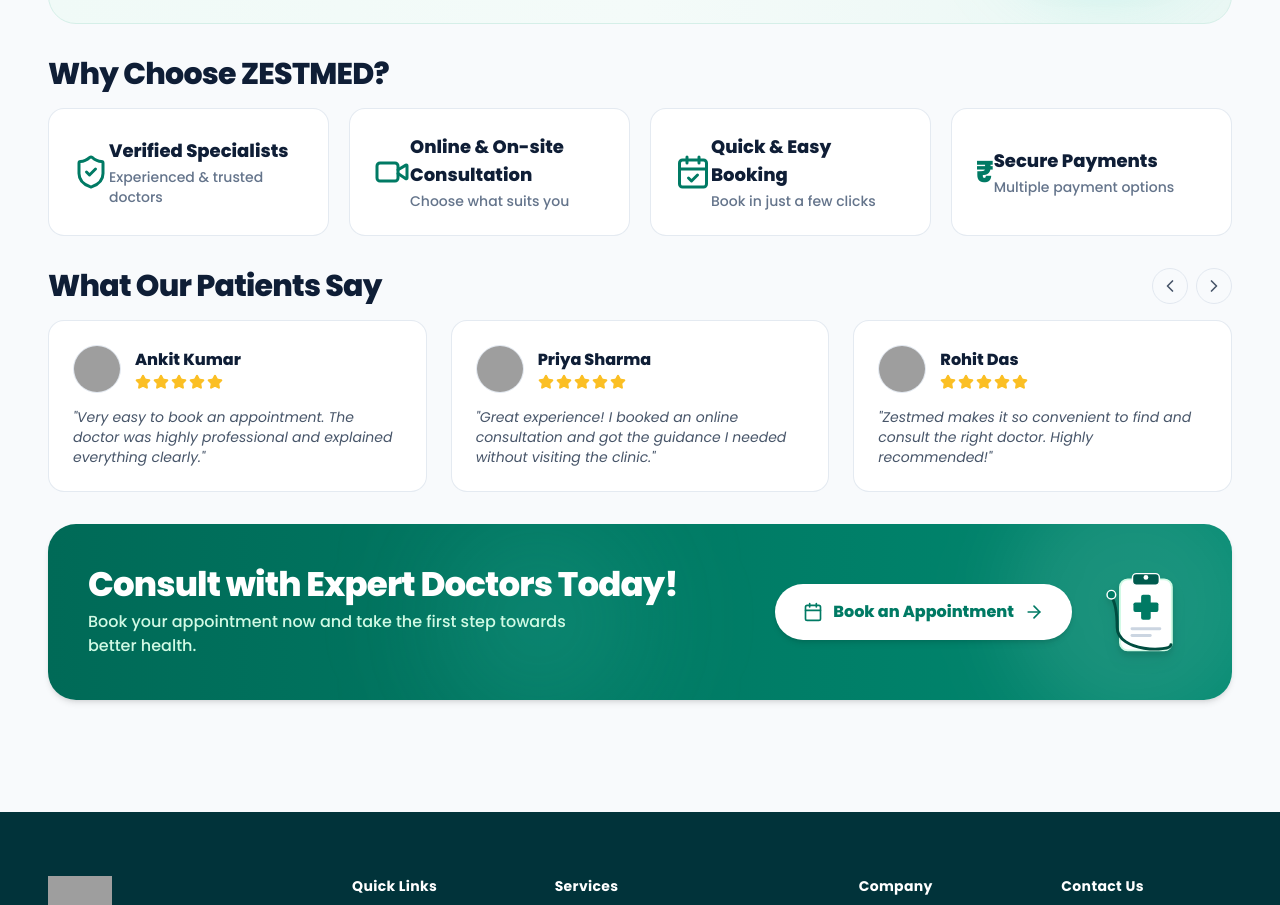
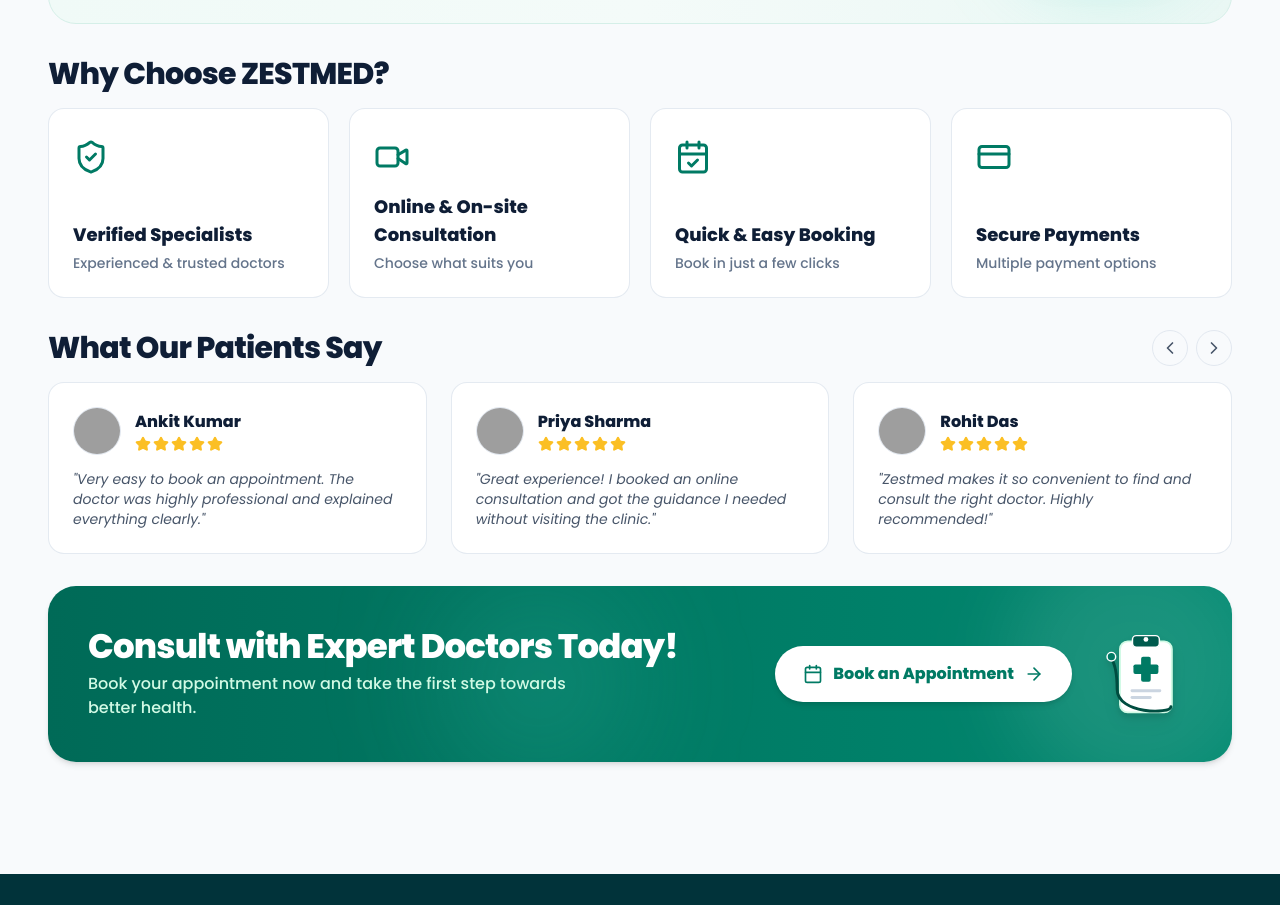
Before and after one commit to Ajayendra30/ZESTMED, a React (Vite) app: page /doctor in a window 1280 px wide. Shown: the part 1567-2472 px from the top of the page. Built offline with nearby package versions, Linux system fonts and the light colour scheme; grey boxes are pictures that could not be loaded.

Commit message:
Fix text and icon overlap in Why Choose ZESTMED section on Doctor Appointment page

```diff
--- a/src/pages/DoctorAppointmentPage.jsx
+++ b/src/pages/DoctorAppointmentPage.jsx
@@ -700,46 +700,46 @@ export default function DoctorAppointmentPage() {
           <div className="grid grid-cols-1 sm:grid-cols-2 lg:grid-cols-4 gap-4 sm:gap-5">
 
             {/* Card 1 */}
-            <div className="bg-white rounded-2xl border border-slate-200/90 p-5 sm:p-6 flex items-center gap-4.5 shadow-2xs hover:shadow-md hover:border-teal-300 transition-all group">
-              <div className="shrink-0 flex items-center justify-center text-[#007A64] group-hover:scale-105 transition-transform">
+            <div className="bg-white rounded-2xl border border-slate-200/90 p-5 sm:p-6 flex flex-col justify-between shadow-2xs hover:shadow-md hover:border-teal-300 transition-all group min-h-[155px]">
+              <div className="w-12 h-12 flex items-center justify-start mb-3 text-[#007A64] group-hover:scale-105 transition-transform">
                 <ShieldCheck className="w-8 sm:w-9 h-8 sm:h-9 text-[#007A64] stroke-[2]" />
               </div>
               <div>
-                <h4 className="text-base sm:text-lg font-black text-[#0F1E36]">Verified Specialists</h4>
-                <p className="text-xs sm:text-sm text-slate-500 font-medium mt-0.5">Experienced & trusted doctors</p>
+                <h4 className="text-base sm:text-lg font-black text-[#0F1E36] leading-tight">Verified Specialists</h4>
+                <p className="text-xs sm:text-sm text-slate-500 font-medium mt-1 leading-snug">Experienced &amp; trusted doctors</p>
               </div>
             </div>
 
             {/* Card 2 */}
-            <div className="bg-white rounded-2xl border border-slate-200/90 p-5 sm:p-6 flex items-center gap-4.5 shadow-2xs hover:shadow-md hover:border-teal-300 transition-all group">
-              <div className="shrink-0 flex items-center justify-center text-[#007A64] group-hover:scale-105 transition-transform">
+            <div className="bg-white rounded-2xl border border-slate-200/90 p-5 sm:p-6 flex flex-col justify-between shadow-2xs hover:shadow-md hover:border-teal-300 transition-all group min-h-[155px]">
+              <div className="w-12 h-12 flex items-center justify-start mb-3 text-[#007A64] group-hover:scale-105 transition-transform">
                 <Video className="w-8 sm:w-9 h-8 sm:h-9 text-[#007A64] stroke-[2]" />
               </div>
               <div>
-                <h4 className="text-base sm:text-lg font-black text-[#0F1E36]">Online & On-site Consultation</h4>
-                <p className="text-xs sm:text-sm text-slate-500 font-medium mt-0.5">Choose what suits you</p>
+                <h4 className="text-base sm:text-lg font-black text-[#0F1E36] leading-tight">Online &amp; On-site Consultation</h4>
+                <p className="text-xs sm:text-sm text-slate-500 font-medium mt-1 leading-snug">Choose what suits you</p>
               </div>
             </div>
 
             {/* Card 3 */}
-            <div className="bg-white rounded-2xl border border-slate-200/90 p-5 sm:p-6 flex items-center gap-4.5 shadow-2xs hover:shadow-md hover:border-teal-300 transition-all group">
-              <div className="shrink-0 flex items-center justify-center text-[#007A64] group-hover:scale-105 transition-transform">
+            <div className="bg-white rounded-2xl border border-slate-200/90 p-5 sm:p-6 flex flex-col justify-between shadow-2xs hover:shadow-md hover:border-teal-300 transition-all group min-h-[155px]">
+              <div className="w-12 h-12 flex items-center justify-start mb-3 text-[#007A64] group-hover:scale-105 transition-transform">
                 <CalendarCheck className="w-8 sm:w-9 h-8 sm:h-9 text-[#007A64] stroke-[2]" />
               </div>
               <div>
-                <h4 className="text-base sm:text-lg font-black text-[#0F1E36]">Quick & Easy Booking</h4>
-                <p className="text-xs sm:text-sm text-slate-500 font-medium mt-0.5">Book in just a few clicks</p>
+                <h4 className="text-base sm:text-lg font-black text-[#0F1E36] leading-tight">Quick &amp; Easy Booking</h4>
+                <p className="text-xs sm:text-sm text-slate-500 font-medium mt-1 leading-snug">Book in just a few clicks</p>
               </div>
             </div>
 
             {/* Card 4 */}
-            <div className="bg-white rounded-2xl border border-slate-200/90 p-5 sm:p-6 flex items-center gap-4.5 shadow-2xs hover:shadow-md hover:border-teal-300 transition-all group">
-              <div className="shrink-0 flex items-center justify-center text-[#007A64] group-hover:scale-105 transition-transform">
-                <span className="text-3xl font-black text-[#007A64]">₹</span>
+            <div className="bg-white rounded-2xl border border-slate-200/90 p-5 sm:p-6 flex flex-col justify-between shadow-2xs hover:shadow-md hover:border-teal-300 transition-all group min-h-[155px]">
+              <div className="w-12 h-12 flex items-center justify-start mb-3 text-[#007A64] group-hover:scale-105 transition-transform">
+                <CreditCard className="w-8 sm:w-9 h-8 sm:h-9 text-[#007A64] stroke-[2]" />
               </div>
               <div>
-                <h4 className="text-base sm:text-lg font-black text-[#0F1E36]">Secure Payments</h4>
-                <p className="text-xs sm:text-sm text-slate-500 font-medium mt-0.5">Multiple payment options</p>
+                <h4 className="text-base sm:text-lg font-black text-[#0F1E36] leading-tight">Secure Payments</h4>
+                <p className="text-xs sm:text-sm text-slate-500 font-medium mt-1 leading-snug">Multiple payment options</p>
               </div>
             </div>
 
```
